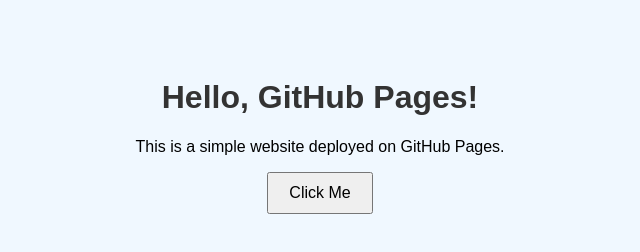
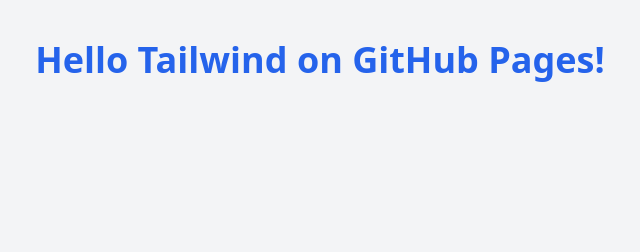
Before and after one commit to ss22169a/my-website, a plain HTML site: page index.html in a window 1280 px wide. Shown: the whole page, without its empty margins (320-960 px from the left). Drawn offline with nearby package versions, Linux system fonts and the light colour scheme.

Commit message:
Update index.html

```diff
--- a/index.html
+++ b/index.html
@@ -1,16 +1,11 @@
 <!DOCTYPE html>
 <html lang="en">
 <head>
-  <meta charset="UTF-8" />
-  <meta name="viewport" content="width=device-width, initial-scale=1.0"/>
-  <title>My Simple Website</title>
-  <link rel="stylesheet" href="style.css" />
+  <meta charset="UTF-8">
+  <title>Tailwind CDN Demo</title>
+  <script src="https://cdn.tailwindcss.com"></script>
 </head>
-<body>
-  <h1>Hello, GitHub Pages!</h1>
-  <p>This is a simple website deployed on GitHub Pages.</p>
-  <button onclick="sayHello()">Click Me</button>
-
-  <script src="script.js"></script>
+<body class="bg-gray-100 text-center p-10">
+  <h1 class="text-4xl font-bold text-blue-600">Hello Tailwind on GitHub Pages!</h1>
 </body>
 </html>
```
